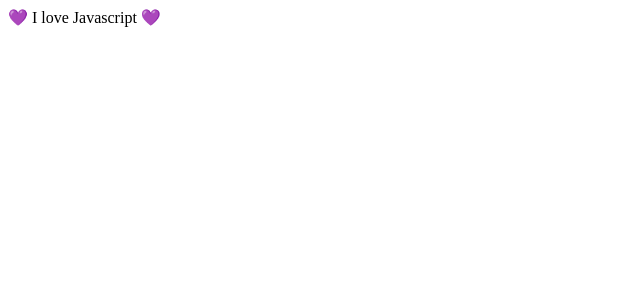
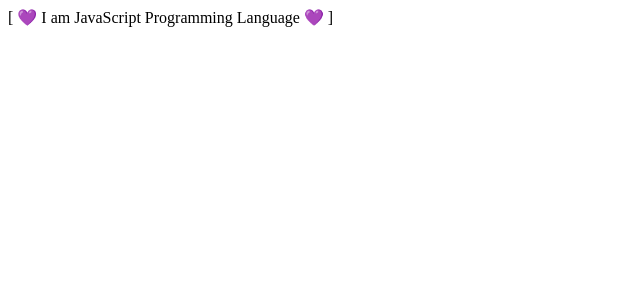
Before and after one commit to abulbashar98/think_in_react_way_by_learnwithsumit, a React (Create React App) app: page / in a window 1280 px wide. Shown: the top 300 px of the page, without its empty margins (0-640 px from the left). Built offline with nearby package versions, Linux system fonts and the light colour scheme.

Commit message:
Composition Structure and Nested Composition Example

```diff
--- a/src/App.js
+++ b/src/App.js
@@ -1,5 +1,8 @@
 import React from "react";
-import Text from "./components/inheritance/Text";
+import Bracket from "./components/Composition/Bracket";
+import Emoji from "./components/Composition/Emoji";
+import Text from "./components/Composition/Text";
+
 
 
 
@@ -9,7 +12,17 @@
 
 function App() {
 
-  return <Text />
+  return (
+
+    <Emoji>
+      {({ addEmoji }) => (
+        <Bracket>
+          {({ addBracket }) => <Text addEmoji={addEmoji} addBracket={addBracket}></Text>}
+        </Bracket>
+      )}
+    </Emoji>
+
+  );
 
 
 }
--- /dev/null
+++ b/src/components/Composition/Bracket.js
@@ -0,0 +1,11 @@
+import React, { Component } from 'react';
+
+class Bracket extends Component {
+
+    addBracket = (text) => `[ ${text} ]`
+    render() {
+        return this.props.children({ addBracket: this.addBracket })
+    }
+}
+
+export default Bracket;
--- a/src/components/Composition/Emoji.js
+++ b/src/components/Composition/Emoji.js
@@ -0,0 +1,12 @@
+
+import React, { Component } from 'react';
+
+class Emoji extends Component {
+
+    addEmoji = (text, emoji) => `${emoji} ${text} ${emoji}`
+    render() {
+        return this.props.children({ addEmoji: this.addEmoji })
+    }
+}
+
+export default Emoji;
--- a/src/components/Composition/Text.js
+++ b/src/components/Composition/Text.js
@@ -0,0 +1,15 @@
+
+export default function Text({ addEmoji, addBracket }) {
+
+    let text = "I am JavaScript Programming Language"
+
+    if (addEmoji) {
+        text = addEmoji(text, '💜')
+    }
+
+    if (addBracket) {
+        text = addBracket(text)
+    }
+
+    return <div>{text}</div>
+}
```
